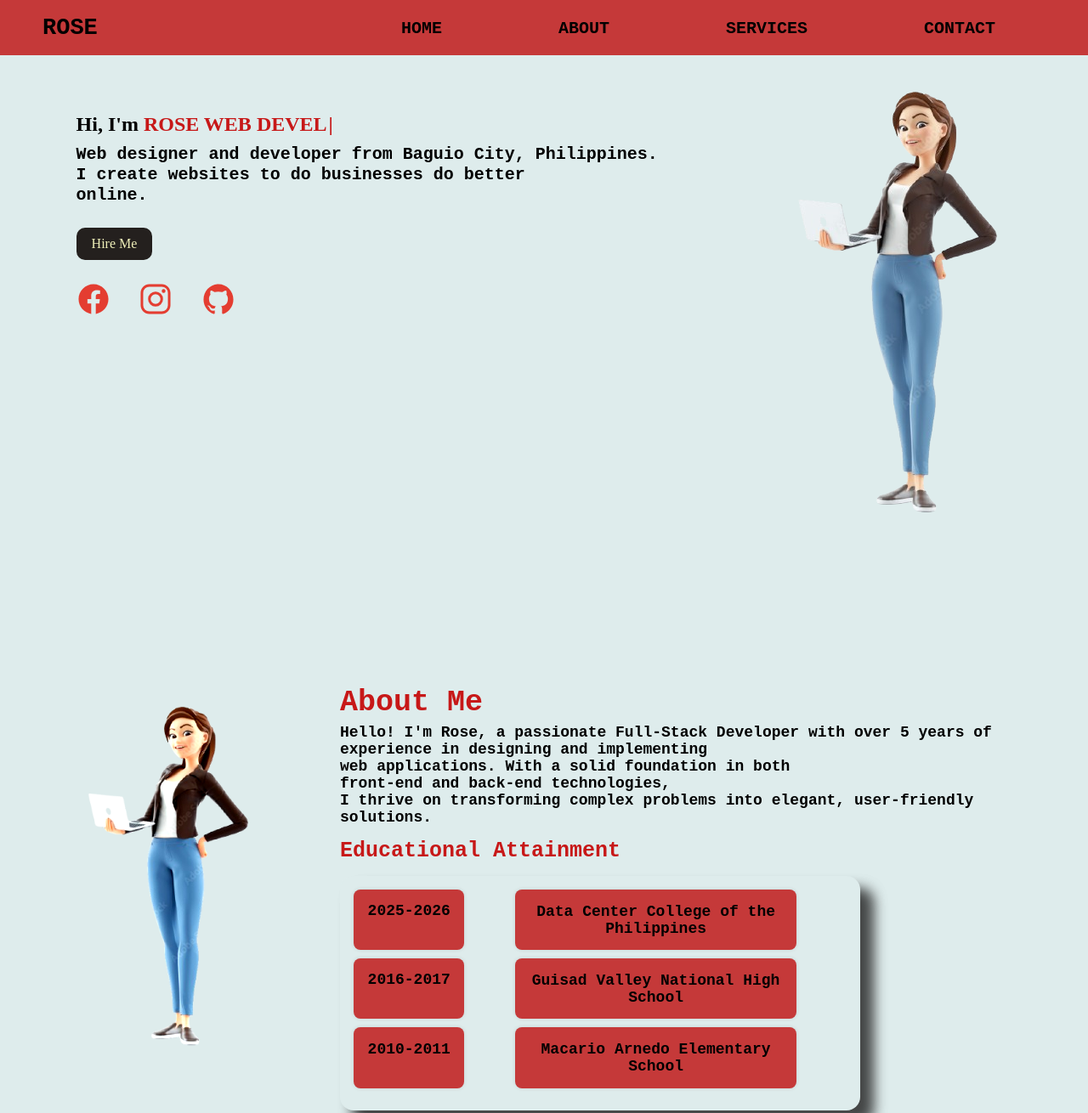
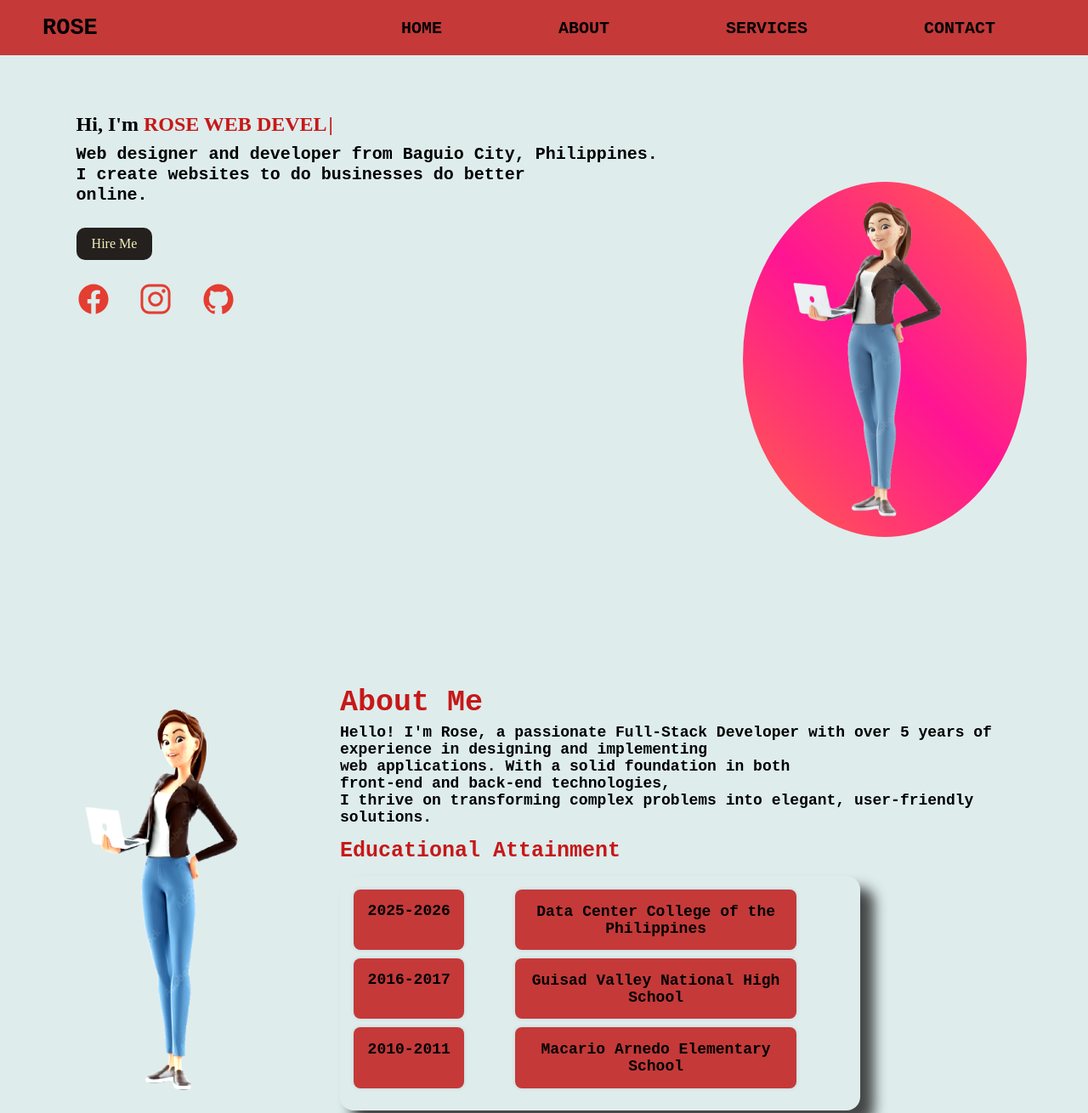
Before and after one commit to BSIT-Web-Programming-2024/rose, a plain HTML site: page index.html in a window 1280 px wide. Shown: the top 1310 px of the page at 85% size. Drawn offline with nearby package versions, Linux system fonts and the light colour scheme.

Commit message:
changed image style.css

```diff
--- a/style.css
+++ b/style.css
@@ -157,28 +157,60 @@ ul li a:hover {
     background:rgb(223, 28, 28);
 }
 
-.image{
-    width: 25%;
-    height: 90%;
-    position: absolute;
-    right: 100px;
-    bottom: 5px;
 
-}
 /*samppic3*/
 
+/* Image Container */
 .image {
-    perspective: 1000px; /* Enables 3D perspective */
+    position: absolute;
+    bottom: 20%;
+    right: 5%;
+    z-index: 10; /* Ensure the image appears above other content */
 }
 
+/* Image Styling */
 .image img {
-    transition: transform 0.3s;
-
+    width: 100%;
+    height: auto;
+    max-width: 350px; /* Limit image size */
+    border-radius: 50%; /* Circular image border */
+    border: 8px solid transparent; /* Border as transparent by default */
+    background: linear-gradient(45deg, #ff6347, #ff1493, #ff6347); /* Gradient background on the border */
+    background-clip: padding-box; /* Ensure the border only clips the padding */
+    box-sizing: border-box; /* Include border in the element's total size */
+    transition: transform 0.5s ease-in-out,
+                box-shadow 0.4s ease-in-out,
+                border-color 0.3s ease-in-out,
+                filter 0.3s ease-in-out; /* Smooth transitions */
 }
 
+/* Hover Effect - Eye-Catching Animations */
 .image img:hover {
-    transform: rotateY(-180deg); /* Flip left effect */
+    transform: scale(1.15); /* Zoom the image */
+    box-shadow: 0 8px 30px rgba(0, 0, 0, 0.3); /* Strong shadow for emphasis */
+    border: 8px solid transparent; /* Keep border visible */
+    background: linear-gradient(45deg, #ff6347, #ff1414, #ff6347); /* Vibrant gradient border on hover */
+    filter: brightness(1) saturate(1); /* Increase brightness and saturation */
+    box-shadow: 0 10px 30px rgba(255, 87, 34, 0.6); /* Glowing shadow effect */
+    transition: all 0.3s ease-out; /* Smooth transitions for hover */
 }
+
+
+
+/* Responsive Adjustments for smaller screens */
+@media (max-width: 768px) {
+    .image {
+        right: 10%; /* Slightly more space on the right */
+        bottom: 15%; /* Move it up slightly from the bottom */
+        max-width: 80%; /* Adjust image width on smaller screens */
+    }
+
+    .image img {
+        max-width: 100%; /* Allow the image to scale down on small screens */
+        border-radius: 50%; /* Maintain circular border on mobile */
+    }
+}
+
 
 
 
@@ -240,16 +272,18 @@ margin-right: 0;
 }
 /*pic2*/
 .about-col-1 img {
-    width: 120%;
-    height: auto;
+    width: 95%;
+    height: 100%;
     position: relative;
 
+    filter: brightness(1) contrast(1.5);
 
-    filter: brightness(1) contrast(1.5);
-    border-radius: 20%;
-    border-bottom-left-radius: 40%;
+    border-radius: 10px;
+    border-bottom-left-radius: 20%;
+
     display: block;
     max-width: 100%;
+
 }
 
 
```
